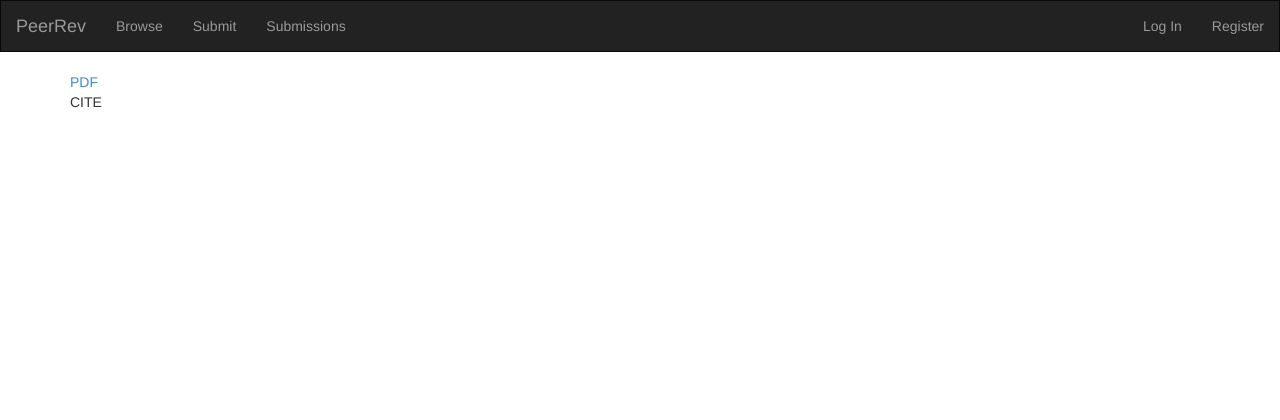
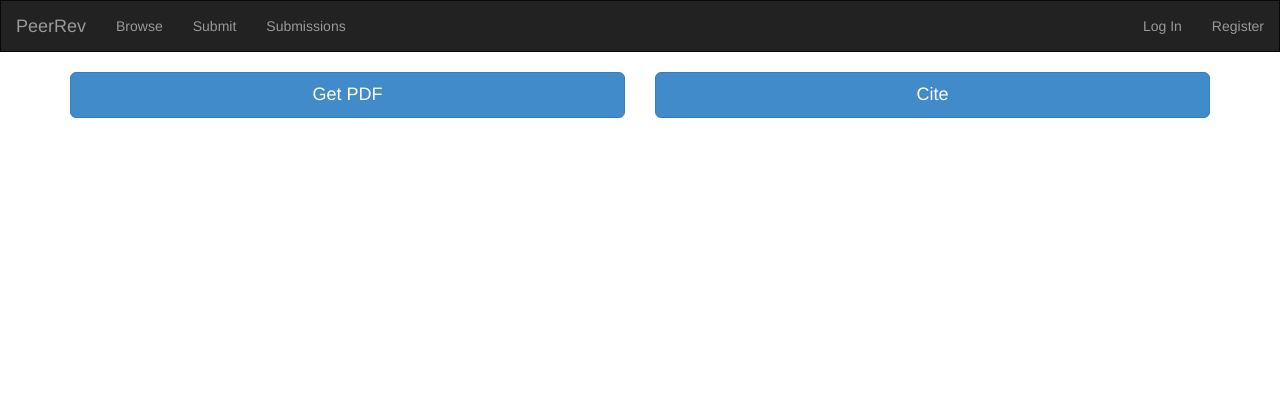
Before and after one commit to crcollins/peer, a Django app: template peer/templates/peer/paper_detail.html in a window 1280 px wide. Shown: the top 420 px of the page. Run offline with Django 3.2, Linux system fonts and the light colour scheme; the template is opened without the code that fills it, so the values that code supplies are empty; parts of the project's set-up code (start-up, migrations or seed data) failed here and were passed over; some libraries are stand-ins or nearby versions.

Commit message:
Add buttons for viewing the PDF and citing

```diff
--- a/peer/templates/peer/paper_detail.html
+++ b/peer/templates/peer/paper_detail.html
@@ -39,8 +39,14 @@
                 </div>
             </div>
         {% endif %}
-        <div class="detail"><a href="{{ paper.get_current_url }}">PDF</a></div>
-        <div class="cite">CITE</div>
+        <div class="row">
+            <div class="col-xs-6">
+                <a class="btn btn-lg btn-primary btn-block" href="{{ paper.get_current_url }}">Get PDF</a>
+            </div>
+            <div class="col-xs-6">
+                <a class="btn btn-lg btn-primary btn-block" href="">Cite</a>
+            </div>
+        </div>
     </div>
 </div>
 {% endblock %}
```
